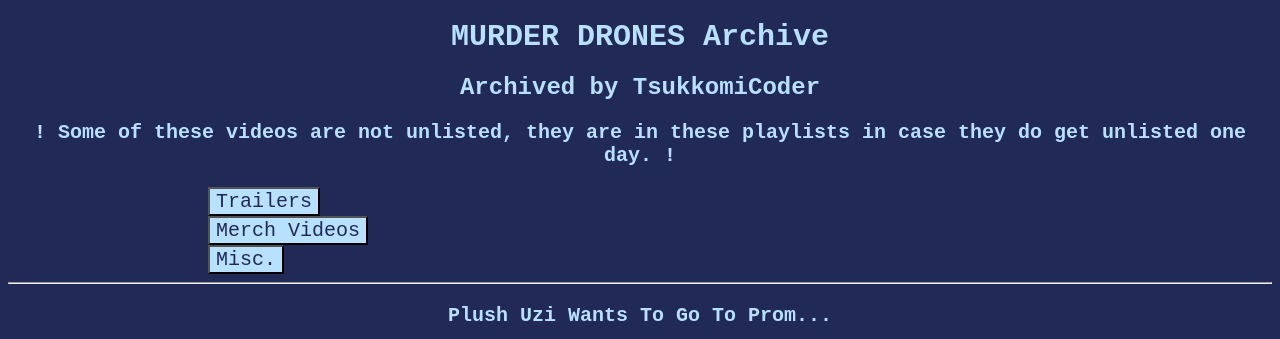
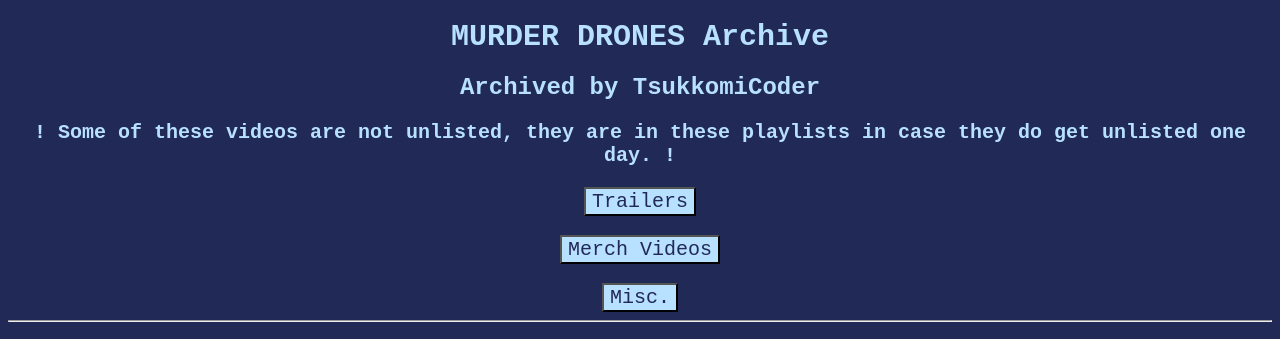
Before and after one commit to TsukkomiCoder/Murder_Drones_Archive, a plain HTML site: page index.html in a window 1280 px wide. Shown: the top 339 px of the page. Drawn offline with Linux system fonts and the light colour scheme; a script that the page names is missing.

Commit message:
Update style.css

```diff
--- a/style.css
+++ b/style.css
@@ -46,8 +46,8 @@ div {
 
 button {
   background-color: #B8E0FF;
-  margin-left: auto;
-  margin-right: auto;
+  display: block;
+  margin: auto;
   font-family: monospace;
   font-size: 20px;
   text-align:center;
```
